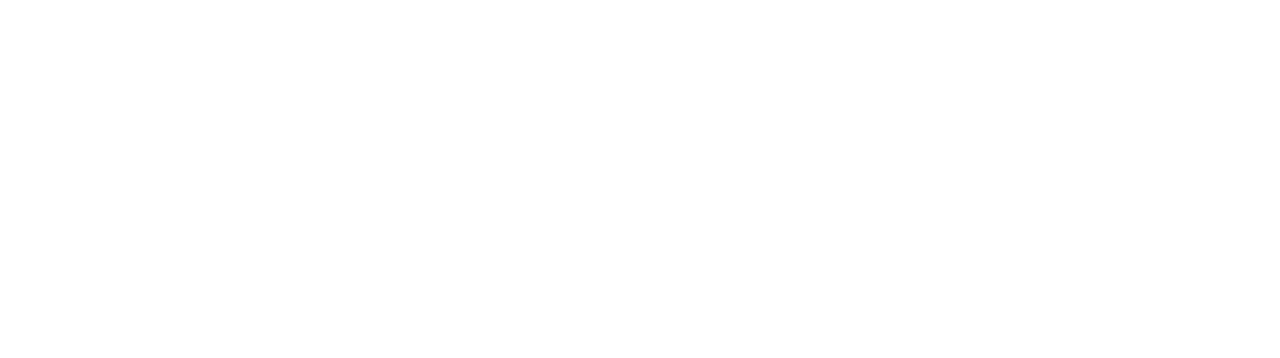
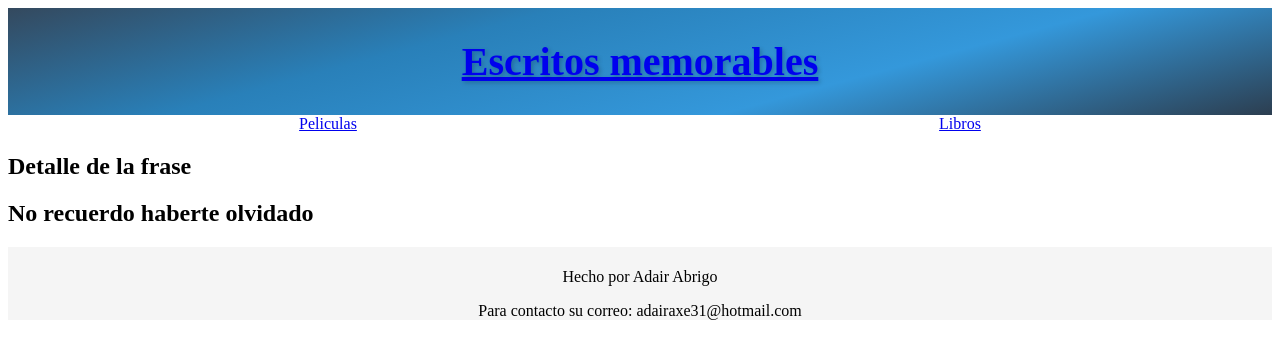
Before and after one commit to AdairAbrigo31/phrases, a React (Vite) app: page /frase/1 in a window 1280 px wide. Before the commit this address had no page. Shown: the top 358 px of the page. Built offline with nearby package versions, Linux system fonts and the light colour scheme.

Commit message:
feat: add view for detail phrase with dinamic router

```diff
--- a/package.json
+++ b/package.json
@@ -15,7 +15,7 @@
     "react": "^18.3.1",
     "react-dom": "^18.3.1",
     "react-redux": "^9.1.2",
-    "react-router-dom": "^7.0.1",
+    "react-router-dom": "^6.30.0",
     "typescript-json-schema": "^0.65.1"
   },
   "devDependencies": {
--- a/src/Router.tsx
+++ b/src/Router.tsx
@@ -2,15 +2,17 @@
 import MainPage from "./pages/MainPage";
 import PeliculasPage from "./pages/PeliculaPage";
 import LibroPage from "./pages/LibroPage";
+import DetailPhrasePage from "./pages/DetailPhrasePage";
 
 const Router = () => {
     return (
         <>
             <BrowserRouter>
                 <Routes>
-                    <Route path="/" element= {<MainPage></MainPage>}></Route>
+                    <Route path="/" element={<MainPage></MainPage>}></Route>
                     <Route path="/peliculas" element={<PeliculasPage></PeliculasPage>}></Route>
                     <Route path="/libros" element={<LibroPage></LibroPage>}></Route>
+                    <Route path="/frase/:phraseID" element={<DetailPhrasePage></DetailPhrasePage>}></Route>
                 </Routes>
             </BrowserRouter>
         </>
--- /dev/null
+++ b/src/components/content/DetailPhrase.tsx
@@ -0,0 +1,44 @@
+import { useEffect, useState } from "react";
+import { useParams } from "react-router-dom";
+import { phrases } from "../../frases_e_imagenes/listaFrases";
+import { Phrase } from "../../rulesPhrases/Iphrases";
+
+function DetailPhrase() {
+    // Obtener el id de la frase
+    const { phraseID } = useParams<{ phraseID: string }>();
+
+    // Estado para controlar si está cargando
+    const [isLoading, setIsLoading] = useState(true);
+
+    // De tipo Phrase
+    const [phrase, setPhrase] = useState<Phrase | null>(null);
+
+    useEffect(() => {
+        console.log("Frases: ", phrases);
+        setIsLoading(true);
+
+        // Buscar la frase en la lista de frases, simulando búsqueda en una base de datos
+        const id = phraseID ? parseInt(phraseID) : 0;
+        const phraseFound = phrases.find((p) => p.id === id);
+
+        setPhrase(phraseFound || null);
+        setIsLoading(false);
+    }, [phraseID]);
+
+    return (
+        <>
+            <main>
+                <h2>Detalle de la frase</h2>
+                {isLoading ? (
+                    <p>Cargando...</p>
+                ) : phrase ? (
+                    <h2>{phrase.phrase}</h2>
+                ) : (
+                    <p>No se encontró la frase</p>
+                )}
+            </main>
+        </>
+    );
+}
+
+export default DetailPhrase;
--- a/src/components/content/Phrases.tsx
+++ b/src/components/content/Phrases.tsx
@@ -2,25 +2,29 @@
 import { useDispatch, useSelector } from "react-redux";
 import { giveLike } from "../../store/slices/PhraseSlice";
 import { RootState } from "../../store/store";
+import { useNavigate } from "react-router-dom";
 
 function Phrases() {
+
+    const navigate = useNavigate();
     const phraseState = useSelector((state: RootState) => state.phraseStore);
     const dispatch = useDispatch();
+
     return (
         <>
             <main>
                 {phraseState.map((phrase, idx) => (
                     <div style={{
-                            backgroundImage: `url("${phrase.cover}")`,
-                        }}
-                        className={(idx % 2 == 0 ?  'div-container-phrase-pair' : 'div-container-phrase-odd')} key={idx}>
-                        <div className="phrase-content">
+                        backgroundImage: `url("${phrase.cover}")`,
+                    }}
+                        className={(idx % 2 == 0 ? 'div-container-phrase-pair' : 'div-container-phrase-odd')} key={idx}>
+                        <div className="phrase-content" onClick={() => { navigate(`/frase/${phrase.id}`) }} >
                             <p>"{phrase.phrase}"</p>
                             <b>{phrase.type} | {phrase.title} - {phrase.author}</b>
                         </div>
                         <div className="div-reactions">
                             <button onClick={() => dispatch(giveLike(idx))}>Like</button>
-                            <span style={{fontSize : 20, color: "white"}}>{phrase.likes}</span>
+                            <span style={{ fontSize: 20, color: "white" }}>{phrase.likes}</span>
                         </div>
                     </div>
                 ))}
--- a/src/frases_e_imagenes/listaFrases.ts
+++ b/src/frases_e_imagenes/listaFrases.ts
@@ -1,32 +1,46 @@
 import { Phrase } from "../rulesPhrases/Iphrases"
 import { OriginPhrase } from "../rulesPhrases/Ephrases"
 import memento from "./memento.webp"
-import  la_cancion_de_aquiles from "./la_cancion_de_aquiles.png"
+import la_cancion_de_aquiles from "./la_cancion_de_aquiles.png"
 import nikelogo from "./nikelogo.png"
 import de_cero_a_uno from "./de_cero_a_uno.png"
 
-export const phrases:Array<Phrase> = [
-    {phrase: "No recuerdo haberte olvidado", type: OriginPhrase.MOVIE, title : "Memento", author: "Christopher Nolan", cover:memento, likes:0},
-    {phrase: "Lo es, pero hay más; el no te ha contado la peor parte -repuso con voz monocorde, como si las palabras las hubiera pronunciado una estatua-. Jamás regresarás si vas a Troya.",
+export const phrases: Array<Phrase> = [
+    {
+        id: 1,
+        phrase: "No recuerdo haberte olvidado",
+        type: OriginPhrase.MOVIE,
+        title: "Memento",
+        author: "Christopher Nolan",
+        cover: memento,
+        likes: 0
+    },
+    {
+        id: 2,
+        phrase: "Lo es, pero hay más; el no te ha contado la peor parte -repuso con voz monocorde, como si las palabras las hubiera pronunciado una estatua-. Jamás regresarás si vas a Troya.",
         type: OriginPhrase.BOOK,
         title: "La canción de Aquiles",
         author: "Madeline Miller",
         cover: la_cancion_de_aquiles,
         likes: 0
     },
-    {phrase: "Dormí unas horas. Al despertar hacía un día frío y lluvioso. Me acerqué a la ventana y los árboles estaban empapados. La niebla lo envolvía todo." +
-        "El mundo era igual que el día anterior, que siempre. Nada había cambiado, y menos para mí. Y sin embargo, mi valor era de ciento setenta y ocho millones de dólares",
+    {
+        id: 3,
+        phrase: "Dormí unas horas. Al despertar hacía un día frío y lluvioso. Me acerqué a la ventana y los árboles estaban empapados. La niebla lo envolvía todo." +
+            "El mundo era igual que el día anterior, que siempre. Nada había cambiado, y menos para mí. Y sin embargo, mi valor era de ciento setenta y ocho millones de dólares",
         type: OriginPhrase.BOOK,
-        title : "Nunca te pares",
+        title: "Nunca te pares",
         author: "Phil Knight",
-        cover:nikelogo,
-        likes:0
+        cover: nikelogo,
+        likes: 0
     },
-    {phrase: "Sólo en un futuro definido el dinero constituye un medio para un fin, no el fin en sí mismo",
+    {
+        id: 4,
+        phrase: "Sólo en un futuro definido el dinero constituye un medio para un fin, no el fin en sí mismo",
         type: OriginPhrase.BOOK,
-        title : "De cero a uno",
+        title: "De cero a uno",
         author: "Peter Thiel",
-        cover:de_cero_a_uno,
-        likes:0
+        cover: de_cero_a_uno,
+        likes: 0
     },
 ]
--- /dev/null
+++ b/src/pages/DetailPhrasePage.tsx
@@ -0,0 +1,12 @@
+import DetailPhrase from "../components/content/DetailPhrase";
+import LayoutPage from "../layouts/LayoutPage";
+
+function DetailPhrasePage () {
+    return (
+        <LayoutPage>
+            <DetailPhrase></DetailPhrase>
+        </LayoutPage>
+    );
+}
+
+export default DetailPhrasePage;
--- a/src/rulesPhrases/Iphrases.ts
+++ b/src/rulesPhrases/Iphrases.ts
@@ -1,6 +1,7 @@
 import { OriginPhrase } from "./Ephrases";
 
 export interface Phrase {
+    id: number;
     phrase: string;
     type: OriginPhrase;
     title: string;
```
Also changed, not shown: 1 other file (tests, documents, lock files or other folders).
